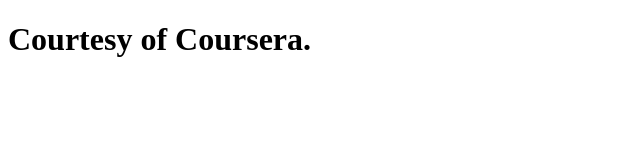
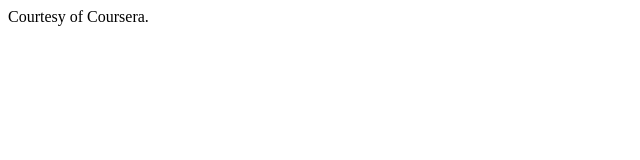
Before and after one commit to RexAmor/coursera-test, a plain HTML site: page site/index.html in a window 1280 px wide. Shown: the whole page, without its empty margins (0-640 px from the left). Drawn offline with Linux system fonts and the light colour scheme.

Commit message:
Update index.html

```diff
--- a/site/index.html
+++ b/site/index.html
@@ -4,6 +4,6 @@
 	<title>Hello World!</title>
 </head>
 <body>
-	<h1>Courtesy of Coursera.</h1>
+	Courtesy of Coursera.
 </body>
 </html>
```
